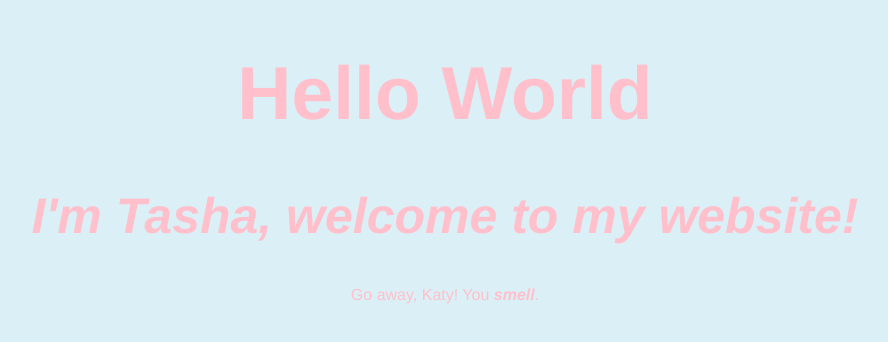
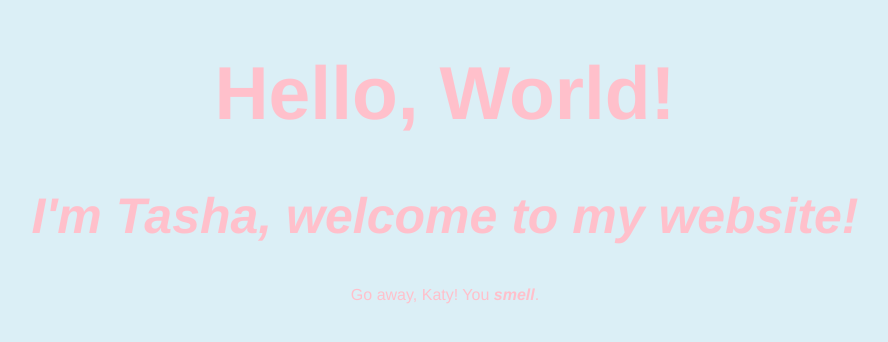
Before and after one commit to natashaperkins/coding-course, a plain HTML site: page index.html in a window 1280 px wide. Shown: the whole page, without its empty margins (195-1083 px from the left). Drawn offline with Linux system fonts and the light colour scheme; files that its build step writes are made by us from their sources.

Commit message:
punctuation

```diff
--- a/index.html
+++ b/index.html
@@ -7,7 +7,7 @@
 </head>
 
 <body>
-  <h1><strong>Hello World</strong></h1>
+  <h1><strong>Hello, World!</strong></h1>
   <h2><em>I'm Tasha, welcome to my website!</em></h2/>
   <p>Go away, Katy! You <em><strong>smell</strong></em>.</p>
 </body>
```
